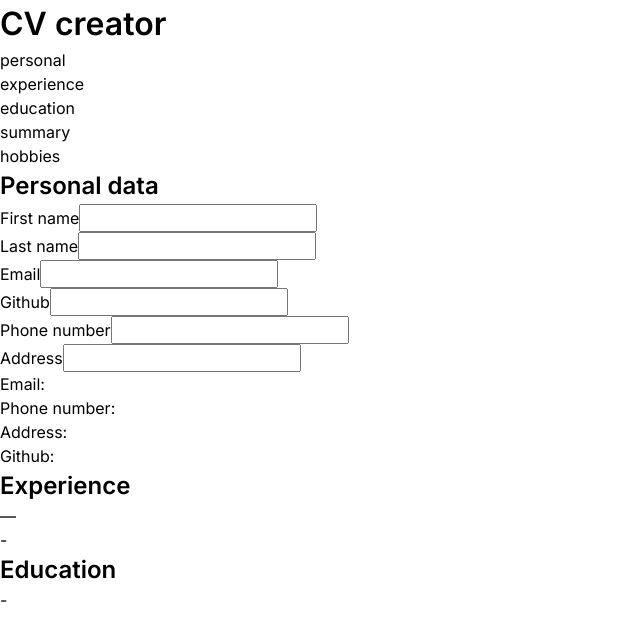
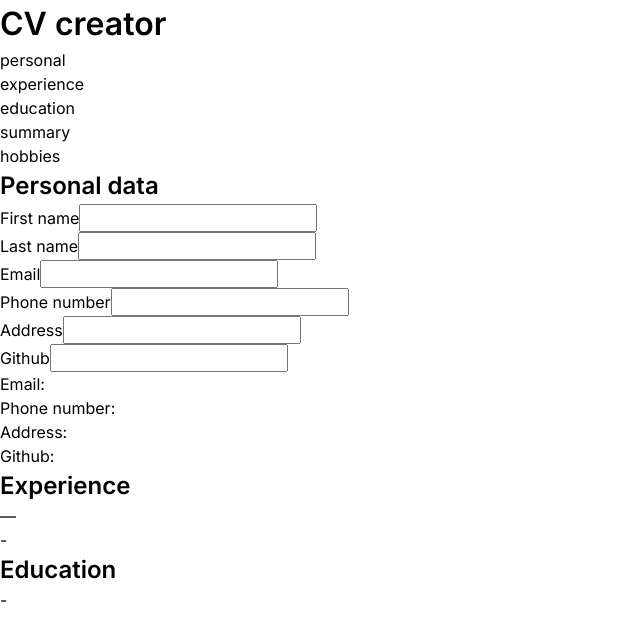
Before and after one commit to pawelgawron3/odin-cv-application, a React (Vite) app: page / in a window 1280 px wide. Shown: the top 640 px of the page, without its empty margins (0-640 px from the left). Built offline with nearby package versions, Linux system fonts and the light colour scheme.

Commit message:
Change the property order in personal object

```diff
--- a/src/components/App.jsx
+++ b/src/components/App.jsx
@@ -10,9 +10,9 @@ export default function App() {
       firstName: "",
       lastName: "",
       email: "",
-      github: "",
       phoneNumber: "",
       address: "",
+      github: "",
     },
     experience: {
       jobName: "",
--- a/src/components/features/PersonalForm.jsx
+++ b/src/components/features/PersonalForm.jsx
@@ -3,9 +3,9 @@ export default function PersonalForm({ cvData, setCvData }) {
     { name: "firstName", label: "First name", type: "text" },
     { name: "lastName", label: "Last name", type: "text" },
     { name: "email", label: "Email", type: "email" },
-    { name: "github", label: "Github", type: "text" },
     { name: "phoneNumber", label: "Phone number", type: "tel" },
     { name: "address", label: "Address", type: "text" },
+    { name: "github", label: "Github", type: "text" },
   ];
 
   const handleChange = (e) => {
```
